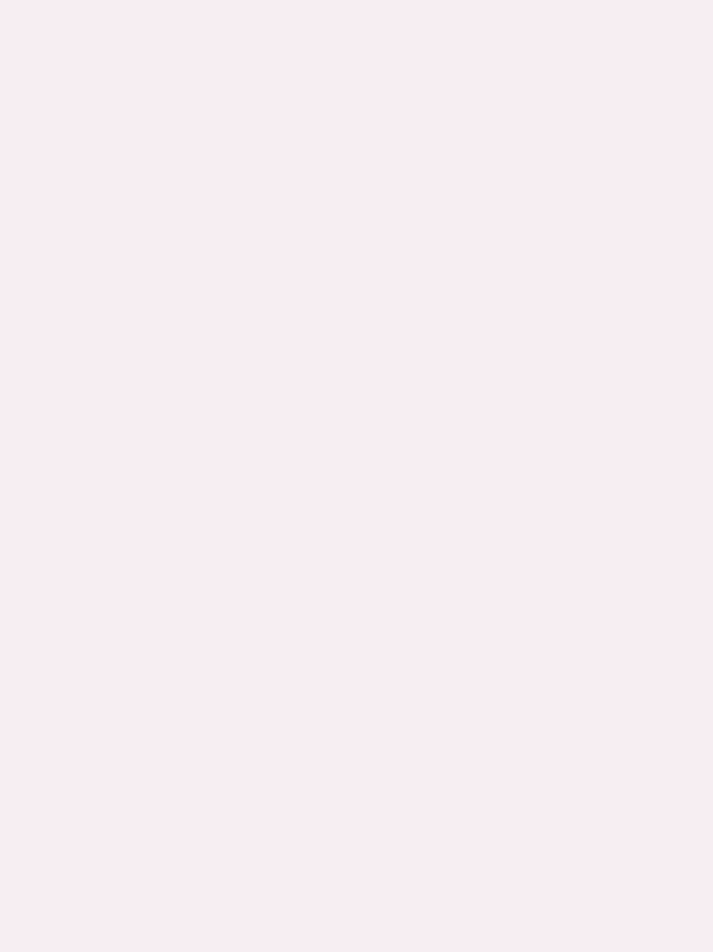
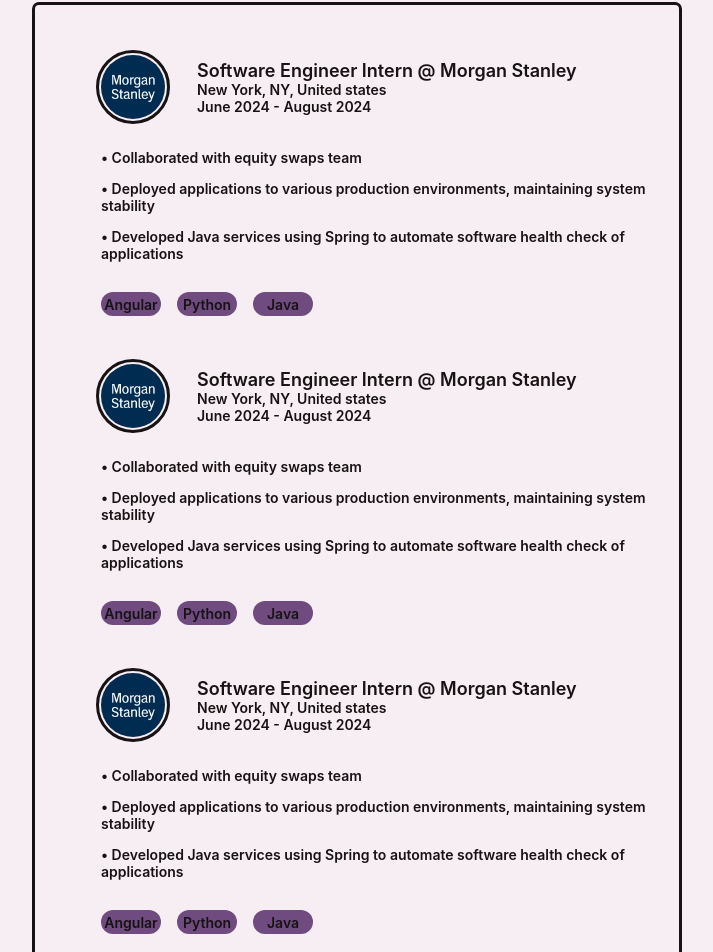
Before and after one commit to DFLotus/portfolio-website, an Angular app in the folder ps-site/: page / in a window 1280 px wide. Shown: the part 742-1694 px from the top of the page, without its empty margins (283-996 px from the left). Before the commit the page ends 800 px from the top, so only its background shows below. Built offline with nearby package versions, Linux system fonts and the light colour scheme.

Commit message:
Experience structure

```diff
--- a/ps-site/src/app/app.html
+++ b/ps-site/src/app/app.html
@@ -79,4 +79,97 @@
             </div>
         </div>
     </div>
+    <!--Experience-->
+    <div class="hero-section">
+        <p class="heading-x hero-body">Experience</p>
+        <div class="experience-container">
+            <div class="experience-card">
+                <!--card component-->
+                <div class="experience-info">
+                    <img class="experience-icon" src="../assets/MS-logo.jpg" alt="MS" />
+                    <div class="experience-date">
+                        <p class="body-large experience-text">Software Engineer Intern &#64; Morgan Stanley</p>
+                        <p class="body-small experience-text">New York, NY, United states</p>
+                        <p class="body-small experience-text">June 2024 - August 2024</p>
+                    </div>
+                </div>
+                <div class="experience-description">
+                    <p class="body-small">• Collaborated with equity swaps team </p>
+                    <p class="body-small">• Deployed applications to various production environments, maintaining system
+                        stability </p>
+                    <p class="body-small">• Developed Java services using Spring to automate software health check of
+                        applications </p>
+                </div>
+                <div class="skill-display">
+                    <div class="skill-border Experience">
+                        <p class="body-small">Angular</p>
+                    </div>
+                    <div class="skill-border Experience">
+                        <p class="body-small">Python</p>
+                    </div>
+                    <div class="skill-border Experience">
+                        <p class="body-small">Java</p>
+                    </div>
+                </div>
+            </div>
+
+            <div class="experience-card">
+                <!--card component-->
+                <div class="experience-info">
+                    <img class="experience-icon" src="../assets/MS-logo.jpg" alt="MS" />
+                    <div class="experience-date">
+                        <p class="body-large experience-text">Software Engineer Intern &#64; Morgan Stanley</p>
+                        <p class="body-small experience-text">New York, NY, United states</p>
+                        <p class="body-small experience-text">June 2024 - August 2024</p>
+                    </div>
+                </div>
+                <div class="experience-description">
+                    <p class="body-small">• Collaborated with equity swaps team </p>
+                    <p class="body-small">• Deployed applications to various production environments, maintaining system
+                        stability </p>
+                    <p class="body-small">• Developed Java services using Spring to automate software health check of
+                        applications </p>
+                </div>
+                <div class="skill-display">
+                    <div class="skill-border Experience">
+                        <p class="body-small">Angular</p>
+                    </div>
+                    <div class="skill-border Experience">
+                        <p class="body-small">Python</p>
+                    </div>
+                    <div class="skill-border Experience">
+                        <p class="body-small">Java</p>
+                    </div>
+                </div>
+            </div>
+
+                        <div class="experience-card">
+                <!--card component-->
+                <div class="experience-info">
+                    <img class="experience-icon" src="../assets/MS-logo.jpg" alt="MS" />
+                    <div class="experience-date">
+                        <p class="body-large experience-text">Software Engineer Intern &#64; Morgan Stanley</p>
+                        <p class="body-small experience-text">New York, NY, United states</p>
+                        <p class="body-small experience-text">June 2024 - August 2024</p>
+                    </div>
+                </div>
+                <div class="experience-description">
+                    <p class="body-small">• Collaborated with equity swaps team </p>
+                    <p class="body-small">• Deployed applications to various production environments, maintaining system stability </p>
+                    <p class="body-small">• Developed Java services using Spring to automate software health check of applications </p>
+                </div>
+                <div class="skill-display">
+                    <div class="skill-border Experience">
+                        <p class="body-small">Angular</p>
+                    </div>
+                    <div class="skill-border Experience">
+                        <p class="body-small">Python</p>
+                    </div>
+                    <div class="skill-border Experience">
+                        <p class="body-small">Java</p>
+                    </div>
+                </div>
+            </div>
+        </div>
+    </div>
 </div>
--- a/ps-site/src/app/app.scss
+++ b/ps-site/src/app/app.scss
@@ -113,3 +113,54 @@
 .Database {
     background-color: #7F4B4B;
 }
+
+.Experience{
+    background-color: #6F4B7F;
+}
+
+.experience-container {
+    display: flex;
+    flex-direction: column;
+    outline: solid;
+    border-radius: 2px;
+    outline-offset: 2px;
+    outline-color: var(--font-color);
+    padding-bottom: 3rem;
+}
+
+.experience-card {
+    display: flex;
+    flex-direction: column;
+    margin-left: 4rem;
+    margin-top: 3rem;
+    gap: 1rem;
+}
+
+.experience-info {
+    display: flex;
+    flex-direction: row;
+    align-items: center;
+    gap: 2rem;
+    flex-wrap: wrap;
+}
+
+.experience-icon {
+    width: 4rem;
+    height: 4rem;
+    object-fit: cover;
+    border-radius: 50%;
+    outline: solid;
+    outline-offset: 2px;
+    outline-color: var(--font-color);
+}
+
+.experience-date {
+    display: flex;
+    flex-direction: column;
+    align-items: start;
+}
+
+.experience-text {
+    margin: 0;
+    padding: 0;
+}
```
Also changed, not shown: ps-site/src/assets/MS-logo.jpg (added).
